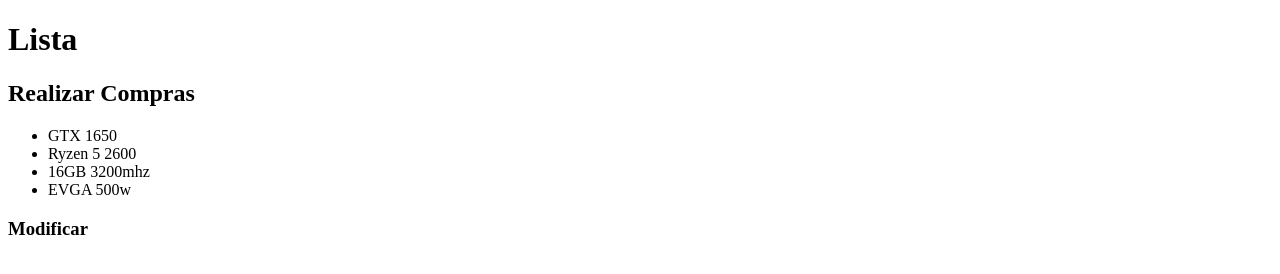
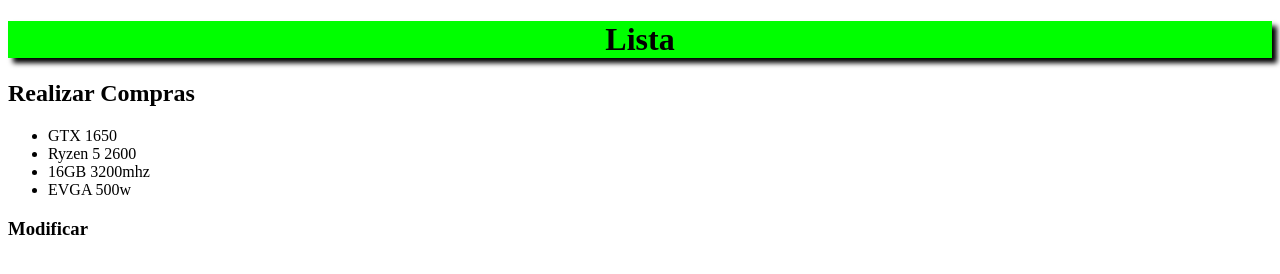
Before and after one commit to McLeonVP/CursoJQuery, a plain HTML site: page index.html in a window 1280 px wide. Drawn offline with Linux system fonts and the light colour scheme.

Commit message:
Agregado CSS

```diff
--- /dev/null
+++ b/css/estilo.css
@@ -0,0 +1,5 @@
+#header{
+	background: lime;
+	box-shadow: 5px 5px 5px;
+	text-align: center;
+}
--- a/index.html
+++ b/index.html
@@ -3,6 +3,7 @@
 <head>
     <meta charset="UTF-8">
     <title>JQUERY</title>
+    <link rel="stylesheet" href="css/estilo.css">
 </head>
 <body>
     <div id="page">
```
